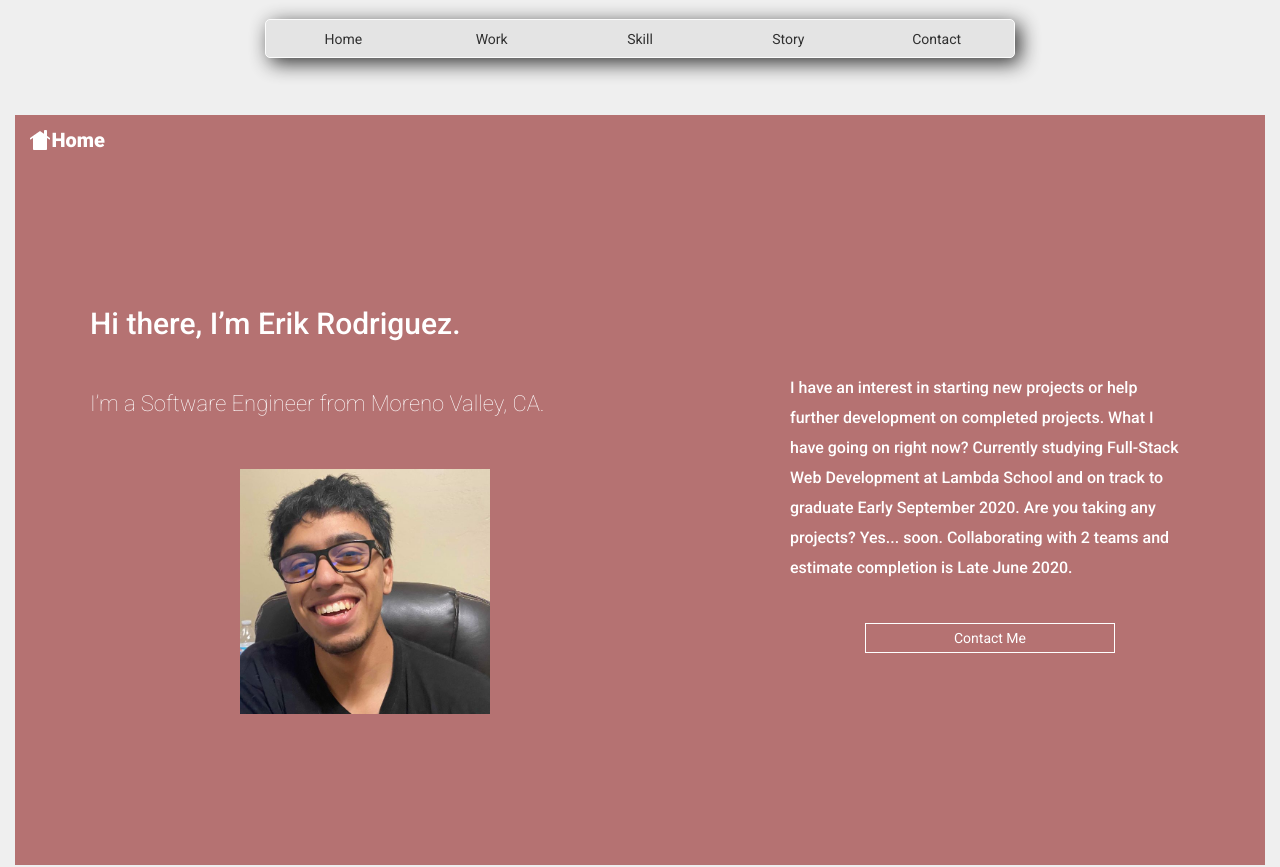
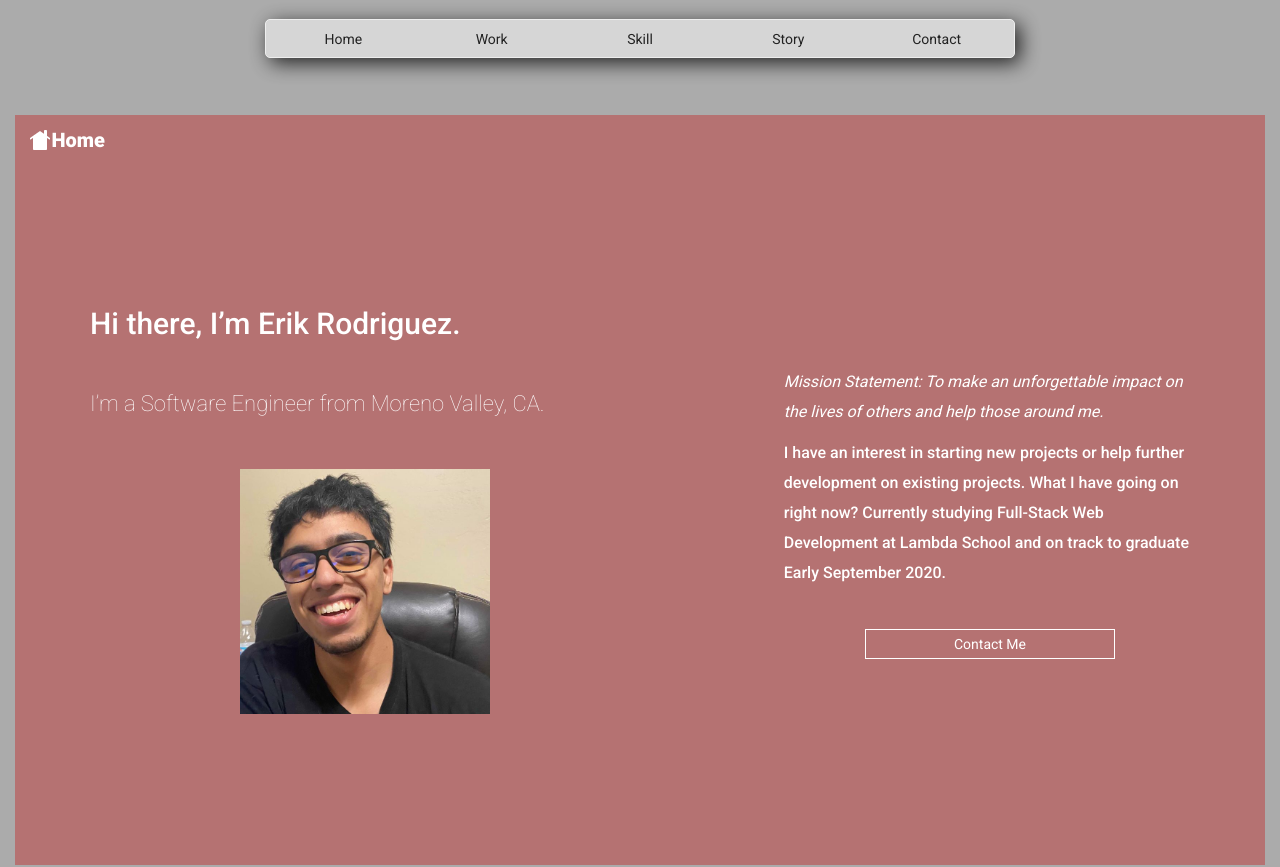
Before and after one commit to ErikRodriguez-webdev/port, a React (Create React App) app in the folder portfolio/: page / in a window 1280 px wide. Shown: the top 867 px of the page. Built offline with nearby package versions, Linux system fonts and the light colour scheme.

Commit message:
Adds mission statement and styles text in home and Adds new background color to not strain eyes

```diff
--- a/portfolio/src/App.css
+++ b/portfolio/src/App.css
@@ -12,7 +12,7 @@ body {
   font-family: "Roboto", sans-serif;
   overflow-x: hidden;
   position: relative;
-  background: #efefef;
+  background: #ababab;
 }
 
 html {
@@ -45,6 +45,13 @@ p {
   font-size: 1.6rem;
   font-style: normal;
   font-weight: 500;
+  line-height: 30px;
+}
+
+i {
+  font-size: 1.6rem;
+  font-style: italic;
+  font-weight: 400;
   line-height: 30px;
 }
 
@@ -157,7 +164,7 @@ footer {
 }
 
 .homeContentRight {
-  padding: 3%;
+  padding: 2.5%;
   width: 38%;
 }
 
--- a/portfolio/src/components/Home.js
+++ b/portfolio/src/components/Home.js
@@ -23,13 +23,17 @@ const Home = () => {
           </div>
 
           <div className="homeContentRight">
+            <i>
+              Mission Statement: To make an unforgettable impact on the lives of
+              others and help those around me.
+            </i>
+            <br />
+            <br />
             <p>
               I have an interest in starting new projects or help further
-              development on completed projects. What I have going on right now?
+              development on existing projects. What I have going on right now?
               Currently studying Full-Stack Web Development at Lambda School and
-              on track to graduate Early September 2020. Are you taking any
-              projects? Yes... soon. Collaborating with 2 teams and estimate
-              completion is Late June 2020.
+              on track to graduate Early September 2020.
             </p>
             <div className="homeContactBtn">
               <Link smooth duration={1000} to="contact">
```
